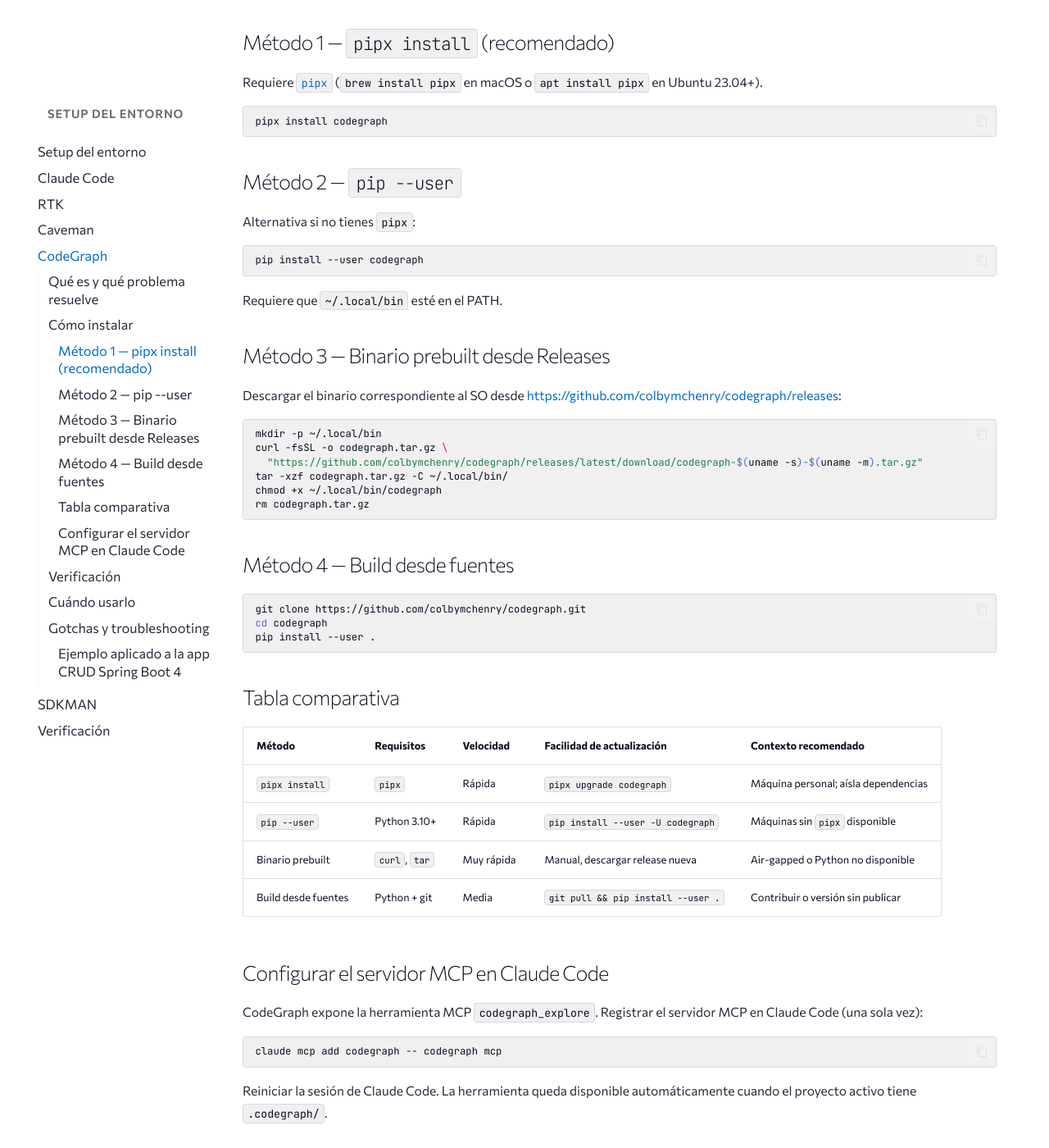
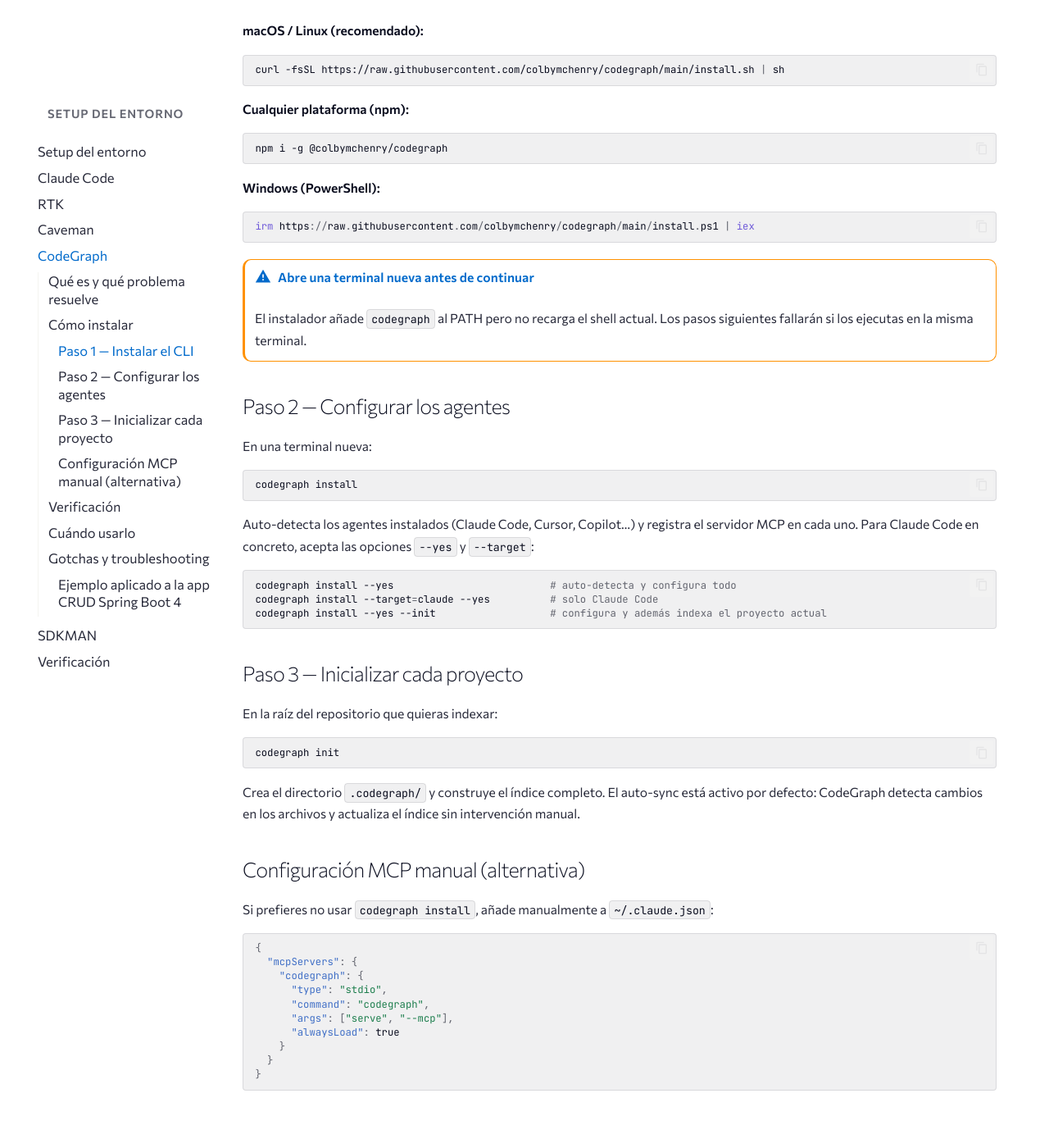
Before and after one commit to luiszafra-sng/claude-code-sdd-java, an MkDocs documentation site: the page built from docs/setup/codegraph.md, in a window 1280 px wide and 1400 px high, scrolled down 666 px. Shown: the whole window at 82% size. Built offline with MkDocs 1.6.1 and Material for MkDocs 9.7.7, drawn with Linux system fonts in a browser that asks for light colours; some of the changed text lies outside the part shown.

Commit message:
docs(setup): corregir instalación de caveman, rtk y codegraph
- caveman: añadir método plugin marketplace como recomendado
  (claude plugin marketplace add + claude plugin install)
- rtk: corregir URL install.sh de /main a /refs/heads/master (404 → 200)
- codegraph: reescribir instalación completa — curl/npm en lugar de
  pipx; codegraph install para MCP; args serve --mcp; verificación
  con codegraph status; auto-sync por defecto

````diff
--- a/docs/setup/codegraph.md
+++ b/docs/setup/codegraph.md
@@ -16,98 +16,97 @@ completo en lugar de varias iteraciones sueltas.
 
 ## Cómo instalar
 
-CodeGraph ofrece varios métodos oficiales. Elige uno según tu contexto:
+### Paso 1 — Instalar el CLI
 
-### Método 1 — `pipx install` (recomendado)
-
-Requiere [`pipx`](https://pipx.pypa.io/) (`brew install pipx` en macOS o
-`apt install pipx` en Ubuntu 23.04+).
+**macOS / Linux (recomendado):**
 
 ```bash
-pipx install codegraph
+curl -fsSL https://raw.githubusercontent.com/colbymchenry/codegraph/main/install.sh | sh
 ```
 
-### Método 2 — `pip --user`
-
-Alternativa si no tienes `pipx`:
+**Cualquier plataforma (npm):**
 
 ```bash
-pip install --user codegraph
+npm i -g @colbymchenry/codegraph
 ```
 
-Requiere que `~/.local/bin` esté en el PATH.
+**Windows (PowerShell):**
 
-### Método 3 — Binario prebuilt desde Releases
+```powershell
+irm https://raw.githubusercontent.com/colbymchenry/codegraph/main/install.ps1 | iex
+```
 
-Descargar el binario correspondiente al SO desde
-<https://github.com/colbymchenry/codegraph/releases>:
+!!! warning "Abre una terminal nueva antes de continuar"
+    El instalador añade `codegraph` al PATH pero no recarga el shell
+    actual. Los pasos siguientes fallarán si los ejecutas en la misma
+    terminal.
+
+### Paso 2 — Configurar los agentes
+
+En una terminal nueva:
 
 ```bash
-mkdir -p ~/.local/bin
-curl -fsSL -o codegraph.tar.gz \
-  "https://github.com/colbymchenry/codegraph/releases/latest/download/codegraph-$(uname -s)-$(uname -m).tar.gz"
-tar -xzf codegraph.tar.gz -C ~/.local/bin/
-chmod +x ~/.local/bin/codegraph
-rm codegraph.tar.gz
+codegraph install
 ```
 
-### Método 4 — Build desde fuentes
+Auto-detecta los agentes instalados (Claude Code, Cursor, Copilot…) y
+registra el servidor MCP en cada uno. Para Claude Code en concreto,
+acepta las opciones `--yes` y `--target`:
 
 ```bash
-git clone https://github.com/colbymchenry/codegraph.git
-cd codegraph
-pip install --user .
+codegraph install --yes                          # auto-detecta y configura todo
+codegraph install --target=claude --yes          # solo Claude Code
+codegraph install --yes --init                   # configura y además indexa el proyecto actual
 ```
 
-### Tabla comparativa
+### Paso 3 — Inicializar cada proyecto
 
-| Método | Requisitos | Velocidad | Facilidad de actualización | Contexto recomendado |
-|--------|------------|-----------|----------------------------|----------------------|
-| `pipx install` | `pipx` | Rápida | `pipx upgrade codegraph` | Máquina personal; aísla dependencias |
-| `pip --user` | Python 3.10+ | Rápida | `pip install --user -U codegraph` | Máquinas sin `pipx` disponible |
-| Binario prebuilt | `curl`, `tar` | Muy rápida | Manual, descargar release nueva | Air-gapped o Python no disponible |
-| Build desde fuentes | Python + git | Media | `git pull && pip install --user .` | Contribuir o versión sin publicar |
-
-### Configurar el servidor MCP en Claude Code
-
-CodeGraph expone la herramienta MCP `codegraph_explore`. Registrar el
-servidor MCP en Claude Code (una sola vez):
+En la raíz del repositorio que quieras indexar:
 
 ```bash
-claude mcp add codegraph -- codegraph mcp
+codegraph init
 ```
 
-Reiniciar la sesión de Claude Code. La herramienta queda disponible
-automáticamente cuando el proyecto activo tiene `.codegraph/`.
+Crea el directorio `.codegraph/` y construye el índice completo. El
+auto-sync está activo por defecto: CodeGraph detecta cambios en los
+archivos y actualiza el índice sin intervención manual.
+
+### Configuración MCP manual (alternativa)
+
+Si prefieres no usar `codegraph install`, añade manualmente a
+`~/.claude.json`:
+
+```json
+{
+  "mcpServers": {
+    "codegraph": {
+      "type": "stdio",
+      "command": "codegraph",
+      "args": ["serve", "--mcp"],
+      "alwaysLoad": true
+    }
+  }
+}
+```
 
 ## Verificación
 
 ```bash
-codegraph --version
+codegraph status
 ```
 
-Salida esperada: una versión semver.
-
-Crear un índice de prueba sobre un proyecto pequeño:
-
-```bash
-cd $(mktemp -d)
-git init -q .
-echo "def hello(): return 'hi'" > hello.py
-codegraph init
-ls -la .codegraph/
-```
-
-Salida esperada: directorio `.codegraph/` con al menos un archivo
-`.sqlite`.
+Muestra estadísticas del índice activo y confirma que el servidor MCP
+está operativo.
 
 Consulta ejemplo desde el shell:
 
 ```bash
+cd tu-proyecto
 codegraph explore "hello function"
 ```
 
-Debe devolver el código de la función y su ubicación.
+Debe devolver el código de la función y su ubicación con número de
+línea.
 
 ## Cuándo usarlo
 
@@ -131,19 +130,19 @@ No aporta valor en:
   proyecto, la herramienta MCP responde que no hay índice. Solución:
   `codegraph init` en la raíz. Para monorepos, pasar `projectPath`
   apuntando al subproyecto.
-- **Índice desactualizado tras cambios grandes**: `codegraph reindex`.
-  Cambios pequeños se detectan automáticamente en algunas versiones;
-  ante duda, re-indexar.
+- **Índice desactualizado**: el auto-sync cubre cambios incrementales.
+  Si el índice queda muy desfasado tras una rama grande, ejecutar
+  `codegraph init` de nuevo en la raíz del proyecto.
 - **Permisos SQLite en Linux**: si el índice queda en un directorio
   con propietario `root` (p. ej. montaje NFS), CodeGraph puede fallar
   al escribir. Ejecutar como el usuario que posee el árbol.
-- **MCP no habilitado en Claude Code**: ejecutar `claude mcp list` y
-  verificar que `codegraph` aparece. Si no, revisar el `claude mcp
-  add` y reiniciar la sesión.
+- **MCP no habilitado en Claude Code**: verificar con `claude mcp list`
+  que `codegraph` aparece. Si no, ejecutar `codegraph install
+  --target=claude --yes` y reiniciar la sesión.
 - **Tamaño del índice**: en repos grandes puede alcanzar cientos de MB.
   `.codegraph/` va en `.gitignore` por defecto.
-- **Actualizar CodeGraph**: `pipx upgrade codegraph` (o `pip install
-  --user -U codegraph` / re-descargar release).
+- **Actualizar CodeGraph**: volver a ejecutar el script de instalación
+  o `npm update -g @colbymchenry/codegraph` según el método usado.
 
 ### Ejemplo aplicado a la app CRUD Spring Boot 4
 
````
Also changed, not shown: other parts of docs/setup/codegraph.md (+1 -1 lines), docs/setup/caveman.md (+39 -14 lines), docs/setup/rtk.md (+2 -2 lines).
